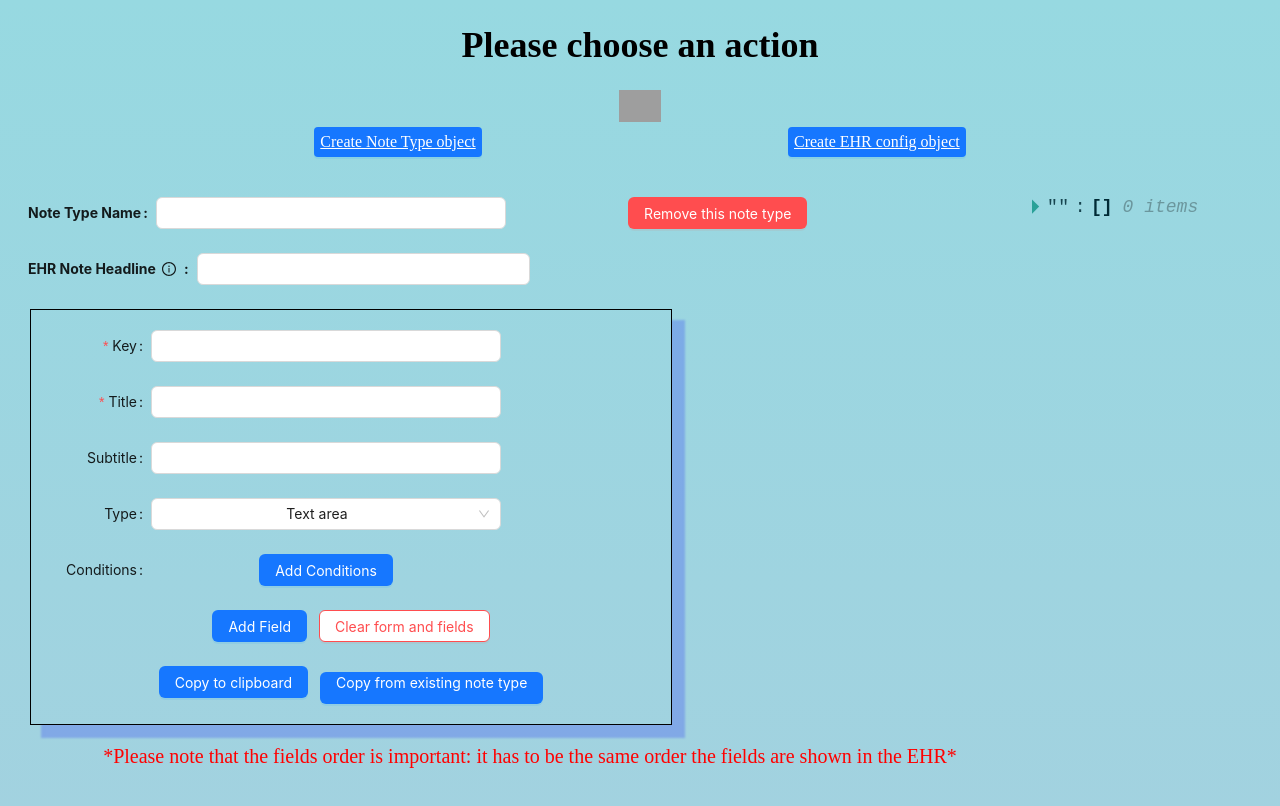
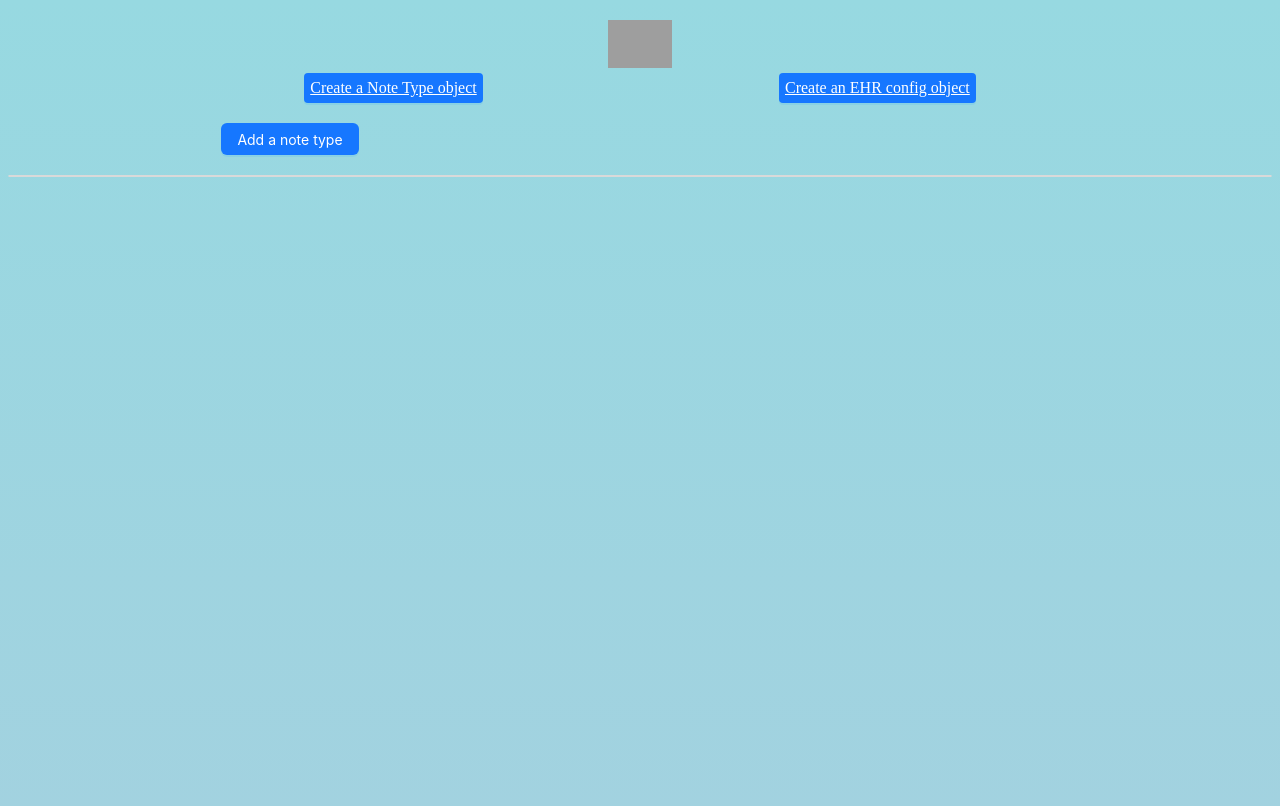
Before and after one commit to eleos-health/Implementation-tool, a React (Create React App) app: page /configure in a window 1280 px wide. Shown: the top 806 px of the page. Built offline with nearby package versions, Linux system fonts and the light colour scheme; grey boxes are pictures that could not be loaded.

Commit message:
some bugs fixes

```diff
--- a/src/App.tsx
+++ b/src/App.tsx
@@ -4,21 +4,21 @@ import {
   Link,
   Routes,
 } from 'react-router-dom';
-import NoteTypeConfigure from './components/NoteTypeConfigure/NoteTypeConfigure';
+import { MyContext } from './context/Context2';
+import CollapsedNoteTypes from './components/CollapsedNoteTypes/CollapsedNoteTypes';
 import EhrConfigObject from './components/EhrConfigObject/EhrConfigObject';
 
 const App = () => (
   <div className="App">
     <div >
-      <h1>Please choose an action</h1>
-      <img style={{ height: '32px' }} src="icons/EleosWhiteBg_PoweredBy.svg"></img>
+      <img style={{ height: '48px', paddingTop: '12px' }} src="icons/EleosWhiteBg_PoweredBy.svg"></img>
     </div>
     <div className="button-container">
-      <Link to="/configure" className="btn btn-primary">Create Note Type object</Link>
-      <Link to="/jquery" className="btn btn-primary">Create EHR config object</Link>
+      <Link to="/configure" className="btn btn-primary">Create a Note Type object</Link>
+      <Link to="/jquery" className="btn btn-primary">Create an EHR config object</Link>
     </div>
     <Routes>
-      <Route path="/configure" element={<NoteTypeConfigure />}>
+      <Route path="/configure" element={<CollapsedNoteTypes />}>
       </Route>
       <Route path="/jquery" element={<EhrConfigObject/>}></Route>
     </Routes>
--- a/src/components/EhrConfigObject/EhrConfigObject.tsx
+++ b/src/components/EhrConfigObject/EhrConfigObject.tsx
@@ -7,7 +7,7 @@ import locale from 'react-json-editor-ajrm/locale/en';
 import { getAllNoteTypes } from '../../context/Context';
 import './EhrConfigObject.css';
 import { getEhrBasicObject } from '../../utils';
-import { getEhrNoteContextIdentifier, getFieldIdentifier } from './utils';
+import { getEhrNoteContextIdentifier, getFieldIdentifier, getParentSelector } from './utils';
 import { Field } from '../NoteTypeConfigure/NoteTypeConfigure';
 
 const EhrConfigObject = () => {
@@ -20,20 +20,21 @@ const EhrConfigObject = () => {
     getAllNoteTypes().then((res) => setNoteTypes(res));
   }, []);
 
-  const onEhrSelect = (value: string) => {
-    setEhr(value);
-    const ehrConfigObj: any = getEhrBasicObject(value);
+  const onEhrSelect = (ehrValue: string) => {
+    setEhr(ehrValue);
+    const ehrConfigObj: any = getEhrBasicObject(ehrValue);
     const progressNoteItemCopy = ehrConfigObj.progress_notes[0];
     let reportFields = {};
     noteTypes.forEach((noteType, index: number) => {
       noteType.fields.forEach((field: Field) => {
         const { key, title } = field;
-        reportFields[key] = getFieldIdentifier(value, title);
+        reportFields[key] = getFieldIdentifier(ehrValue, title);
       });
       ehrConfigObj.progress_notes[index] = { ...progressNoteItemCopy };
       ehrConfigObj.progress_notes[index].report_fields = reportFields;
       ehrConfigObj.progress_notes[index].type = noteType.name;
-      ehrConfigObj.progress_notes[index].context = getEhrNoteContextIdentifier(value, noteType.noteHeadline);
+      ehrConfigObj.progress_notes[index].context = getEhrNoteContextIdentifier(ehrValue, noteType.noteHeadline);
+      ehrConfigObj.progress_notes[index].parent_selector = getParentSelector(ehrValue, noteType.fields[0].title) || ehrConfigObj.progress_notes[index].parent_selector;
       setConfigurationObject(ehrConfigObj);
       reportFields = {};
     });
--- a/src/components/EhrConfigObject/utils.ts
+++ b/src/components/EhrConfigObject/utils.ts
@@ -55,3 +55,12 @@ export const getEhrNoteContextIdentifier = (ehr: string, value: string) => {
     return '';
   }
 };
+
+export const getParentSelector = (ehr: string, value: string) => {
+  switch (ehr) {
+  case 'pce':
+    return `tr:has(span:contains(${value})):contains():last`;
+  default:
+    return null;
+  }
+};
--- a/src/components/NoteTypeConfigure/NoteTypeConfigure.tsx
+++ b/src/components/NoteTypeConfigure/NoteTypeConfigure.tsx
@@ -34,9 +34,13 @@ const NoteTypeConfigure = (props) => {
 
   useEffect(() => {
     getFields(index).then((res) => setFields(res));
+  }, [fields]);
+  useEffect(() => {
     getNoteTypeName(index).then((name) => setNoteTypeName(name));
+  }, [noteTypeName]);
+  useEffect(() => {
     getNoteHeadline(index).then((headline) => setNoteHeadline(headline));
-  }, []);
+  }, [noteHeadline]);
 
   const fieldsObject = {};
   fieldsObject[noteTypeName] = fields;
@@ -67,7 +71,7 @@ const NoteTypeConfigure = (props) => {
 
         <Form.Item label={
           <div>EHR Note Headline
-            <Tooltip title="Go to the EHR note and copy and past the exact note headline" >
+            <Tooltip title="Go to the EHR note and copy and paste the exact note headline" >
               <InfoCircleOutlined className="ehr-session-info-tooltip" style={{ padding: '6px' }} />
             </Tooltip></div>}
         style={{ fontWeight: 'bold', paddingLeft: '20px' }}>
--- a/src/context/Context.ts
+++ b/src/context/Context.ts
@@ -27,7 +27,8 @@ export const setNewNoteType = () => {
 
 export const removeNoteType = (index: number) => {
   const noteTypesCopy = Context.noteTypes;
-  Context.noteTypes = noteTypesCopy.splice(index, 1);
+  noteTypesCopy.splice(index, 1);
+  Context.noteTypes = noteTypesCopy;
   chrome.storage.local.set({ noteTypes: noteTypesCopy });
 };
 
```
